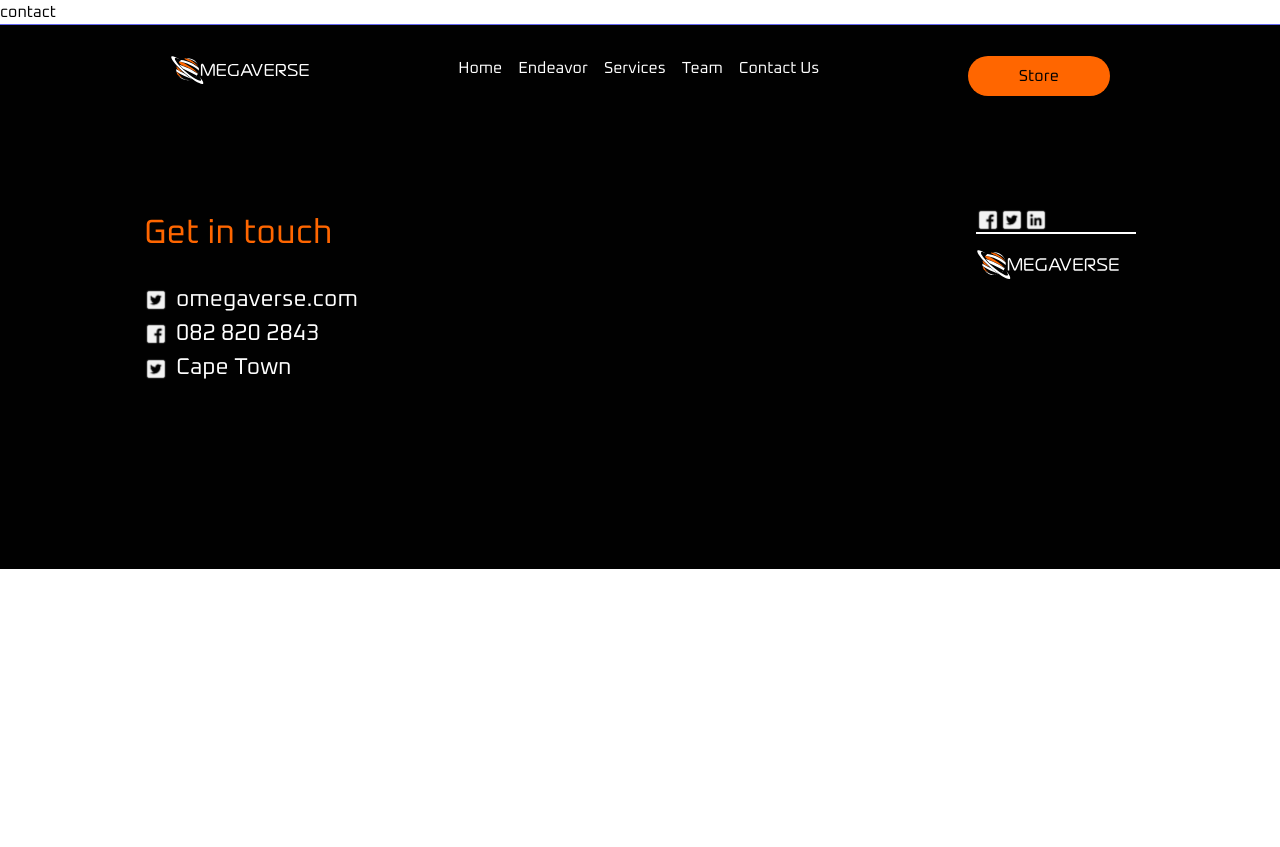
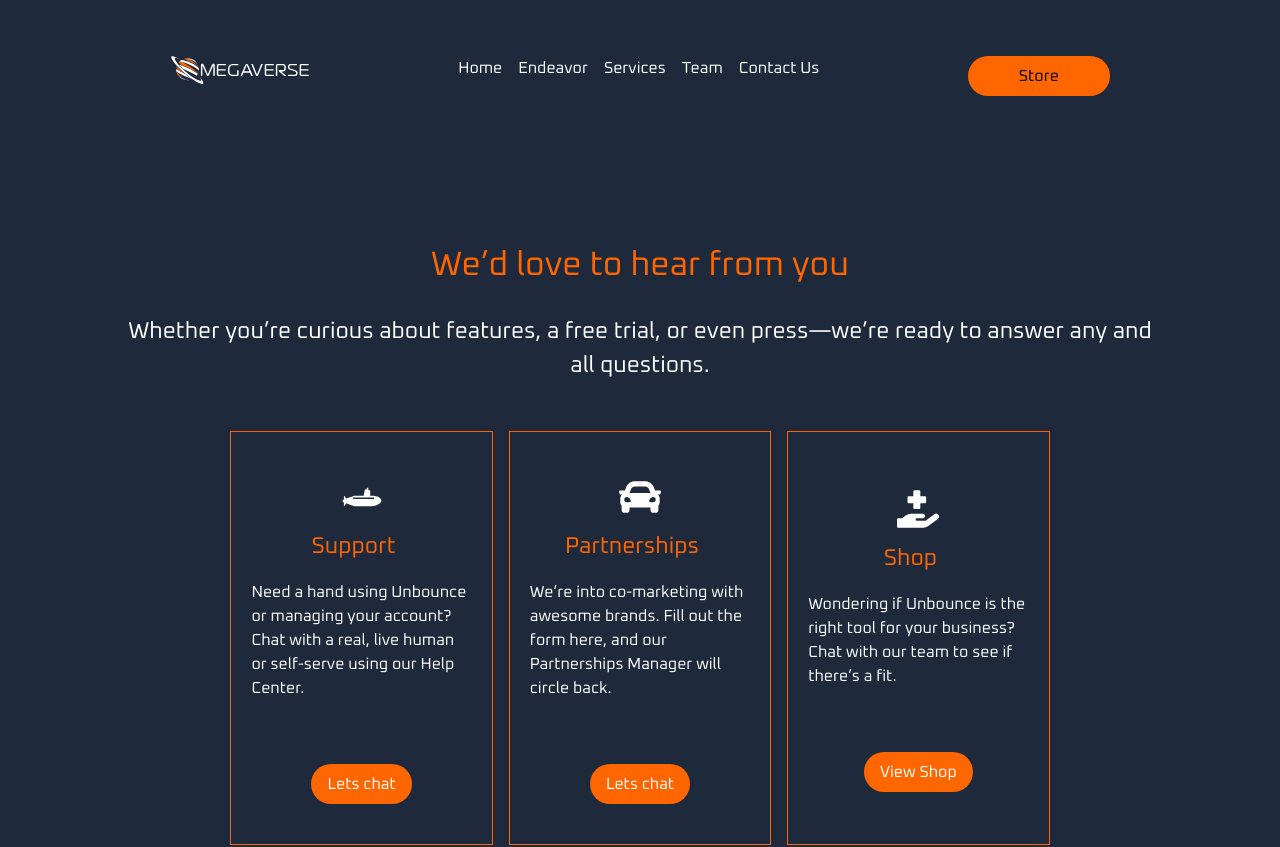
Before and after one commit to BradleyPekeur/omegaverse-designv2, a Next.js app: page /contact in a window 1280 px wide. Shown: the top 847 px of the page. Before the commit the page ends 800 px from the top, so only its background shows below. Built offline with nearby package versions, Linux system fonts and the light colour scheme.

Commit message:
added contact page

```diff
--- a/pages/contact.js
+++ b/pages/contact.js
@@ -1,8 +1,94 @@
 import React from 'react'
+
+import { ImAirplane} from 'react-icons/im';
+import { GiSubmarine, GiMeepleArmy, GiElectric} from 'react-icons/gi';
+import { FaCar, FaHandHoldingMedical} from 'react-icons/fa';
+import { BsCameraReelsFill} from 'react-icons/bs';
+import { RiBuilding2Fill} from 'react-icons/ri';
 
 function contact() {
   return (
-    <div>contact</div>
+
+    <div className='flex flex-col justify-center items-center py-36 bg-slate-800 w-full'>
+      <div className='w-[80vw] '>
+          <div className="cards_container ">
+            <div className='pt-24 text-center'>
+              <h1 className='sHeading text-[#FF6600] mb-6'>We’d love to hear from you</h1>
+                <h3 className='pText text-white mb-12'>Whether you’re curious about features, a free trial, or even press—we’re ready to answer any and all questions.
+                </h3>
+            </div>
+            <div className='w-full flex justify-center items-center'>
+            <div className=" w-[80%] grid grid-cols-1 md:grid-cols-2 lg:grid-cols-3 gap-4 text-white justify-center">
+                  <div className='border border-[#FF6600] flex flex-col items-center justify-center px-5 py-10'>
+                  <GiSubmarine size={50} className="p-1 mb-2"/>
+                  <span className='pText  mr-4 text-[#FF6600] mb-4' >Support</span>
+                  <p className='mb-16'>Need a hand using Unbounce or managing your account? Chat with a real, live human or self-serve using our Help Center.</p>
+                  <button className='bg-[#FF6600] px-4 py-2 rounded-full '>Lets chat</button>
+                </div>
+                <div className='border border-[#FF6600] flex flex-col items-center justify-center p-5'>
+                  <FaCar size={50} className="p-1 mb-2"/>
+                  <span className='pText mr-4 text-[#FF6600] mb-4'>Partnerships</span>
+                  <p className='mb-16'>We’re into co-marketing with awesome brands. Fill out the form here, and our Partnerships Manager will circle back.</p>
+                  <button className='bg-[#FF6600] px-4 py-2 rounded-full '>Lets chat</button>
+                </div>
+                <div className='border border-[#FF6600] flex flex-col items-center justify-center p-5'>
+                  <FaHandHoldingMedical size={50} className="p-1 mb-2"/>
+                  <span className='pText mr-4 text-[#FF6600] mb-4'>Shop</span>
+                  <p className='mb-16'>Wondering if Unbounce is the right tool for your business? Chat with our team to see if there’s a fit.</p>
+                  <button className='bg-[#FF6600] px-4 py-2 rounded-full '>View Shop</button>
+                </div>
+              </div>
+
+            </div>
+
+          </div>
+
+      </div>
+      <div className='w-[80vw] py-36'>
+          <div className="cards_container ">
+            <div className='pt-24 text-center flex justify-center flex-col items-center'>
+              <h1 className='sHeading text-[#FF6600] mb-6'>Check out our digs</h1>
+                <h3 className='pText text-white mb-12 w-[50%]'>Home is where your wifi connects automatically. Here’s where ours does. Give us a call—or better yet—drop into our headquarters to say hi in person.
+                </h3>
+            </div>
+            <div className='w-full flex justify-center items-center'>
+            <div className=" w-[80%] grid grid-cols-1 md:grid-cols-2 lg:grid-cols-3 gap-4 text-white justify-center">
+                <div className='border border-[#FF6600] flex flex-col items-center justify-center p-5'>
+                <iframe src="https://www.google.com/maps/embed?pb=!1m18!1m12!1m3!1d3310.9814953690116!2d18.46676659236328!3d-33.91587582648652!2m3!1f0!2f0!3f0!3m2!1i1024!2i768!4f13.1!3m3!1m2!1s0x1dcc5db107ede329%3A0x725a98b38f3980cb!2s22%20Cumberland%20Rd%2C%20Paarden%20Eiland%2C%20Cape%20Town%2C%207405!5e0!3m2!1sen!2sza!4v1663664152861!5m2!1sen!2sza"  style={{height:"100%", width:"100%"}}   loading="lazy" >
+                </iframe>
+                </div>
+                <div className='border border-[#FF6600] flex flex-col  p-5'>
+                  <FaCar size={50} className="p-1 mb-2"/>
+
+                  <ul>
+                   <div>
+          <h4 className='sHeading text-[#FF6600] mb-6'>Cape Town</h4>
+          <div className='flex items-center'>
+            <span><div className='w-6 mr-2'><img  src="/img/social/Twitter.svg" alt="Facebook Button"  width={45} height={45}/></div></span>
+            <span className='leading-16'>omegaverse.com</span>
+          </div>
+          <div className='flex items-center'>
+            <span><div className='w-6 mr-2'><img  src="/img/social/Facebook.svg" alt="Facebook Button"  width={45} height={45}/></div> </span>
+            <span>082 820 2843</span>
+          </div>
+          <div className='flex items-center'>
+            <span><div className='w-6 mr-2'><img  src="/img/social/Twitter.svg" alt="Facebook Button"  width={45} height={45}/></div> </span><span>Cape Town</span>
+          </div>
+        </div>
+                  </ul>
+                </div>
+                <div className='border border-[#FF6600] flex flex-col  p-5'>
+                  <img src="/img/contact/dm.jpg" alt=""/>
+
+                </div>
+              </div>
+
+            </div>
+
+          </div>
+
+      </div>
+    </div>
   )
 }
 
```
Also changed, not shown: package.json (+9 -3 lines), public/img/contact/dm.jpg (added).
